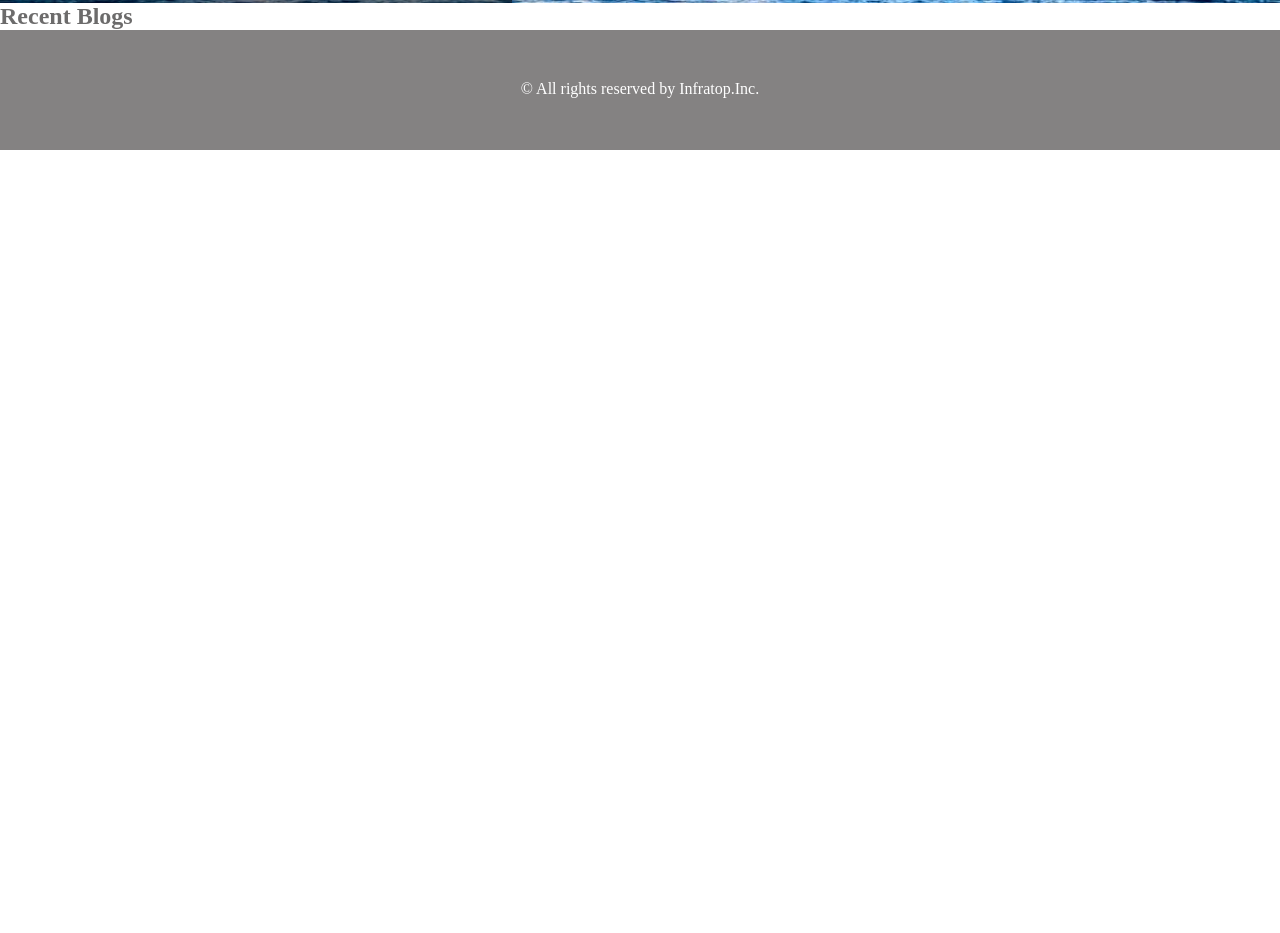
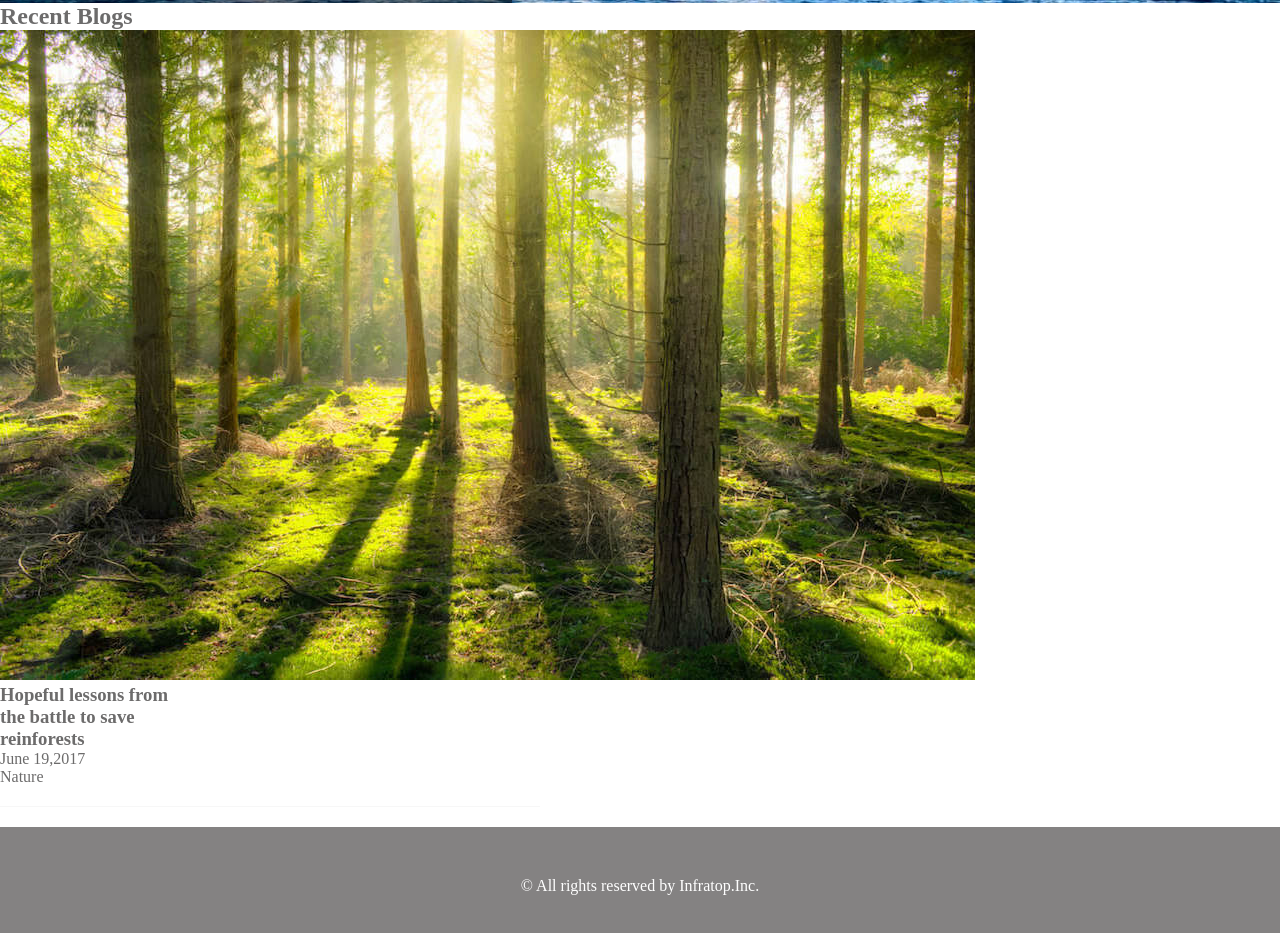
Before and after one commit to 1noseA/caravan, a plain HTML site: page index.html in a window 1280 px wide. Shown: the part 417-1350 px from the top of the page. Before the commit the page ends 800 px from the top, so only its background shows below. Drawn offline with Linux system fonts and the light colour scheme.

Commit message:
[Add]blog

```diff
--- a/index.html
+++ b/index.html
@@ -39,6 +39,20 @@
   <main class="clearfix">
     <section class="blog"></div>
       <h2 class="blog-headline">Recent Blogs</h2>
+      <div class="blog-item clearfix">
+        <img class="blog-image" src="img/forest.jpg">
+        <section class="blog-text">
+          <h3>
+            <a href="single.html">
+              Hopeful lessons from<br>
+              the battle to save<br>
+              reinforests
+            </a>
+          </h3>
+          <p>June 19,2017</p>
+          <span class="category">Nature</span>
+        </section>
+      </div>
     </section>
     <div class="sidebar"></div>
   </main>
--- a/style.css
+++ b/style.css
@@ -72,6 +72,11 @@ header.headline {
   text-align: center;
   line-height: 0.6;
 }
+.blog-item {
+  padding-bottom: 20px;
+  margin-bottom: 20px;
+  border-bottom: 1px solid #f7f7f7;
+}
 .sidebar {
   width: 230px;
   float: left;
```
